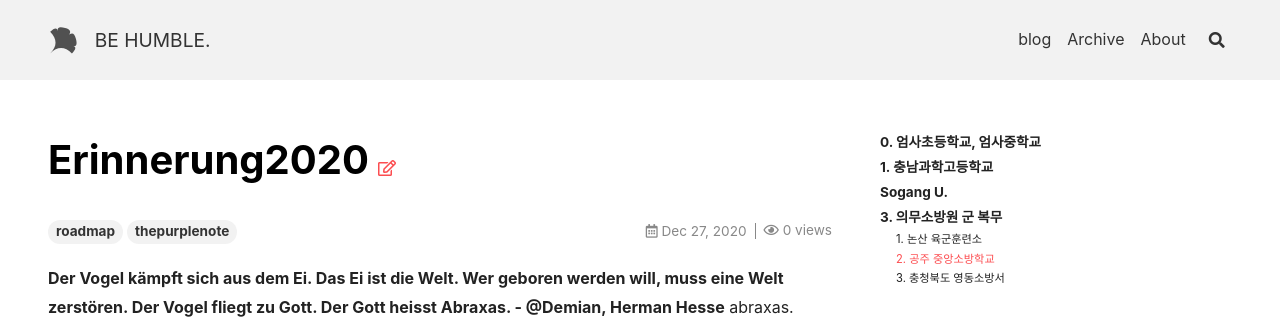
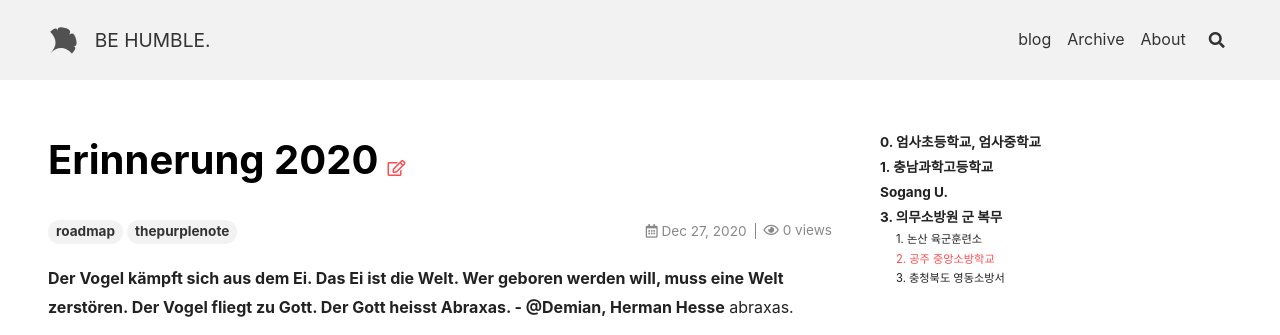
Before and after one commit to underthelights/previous, a Jekyll site: the page built from _posts/licht/2020-12-27-Erinnerung2020.md, in a window 1280 px wide and 900 px high. Shown: the top 335 px of the window. Built offline with Jekyll 4.4.1, drawn with Linux system fonts in a browser that asks for light colours; nearby versions of some CDN libraries.

Commit message:
Update 2020-12-27-Erinnerung2020.md

```diff
--- a/_posts/licht/2020-12-27-Erinnerung2020.md
+++ b/_posts/licht/2020-12-27-Erinnerung2020.md
@@ -1,9 +1,10 @@
 ---
 layout: article
-title: Erinnerung2020
+title: Erinnerung 2020
 tags: roadmap thepurplenote
 category: thepurplenote
 date: 2020-12-27 20:18:00 +08:00
+first_modify_date: 2020-12-28 20:30:00 +08:00
 picture_frame: shadow
 ---
 **Der Vogel kämpft sich aus dem Ei. Das Ei ist die Welt. Wer geboren werden will, muss eine Welt zerstören. Der Vogel fliegt zu Gott. Der Gott heisst Abraxas. - @Demian, Herman Hesse**
```
